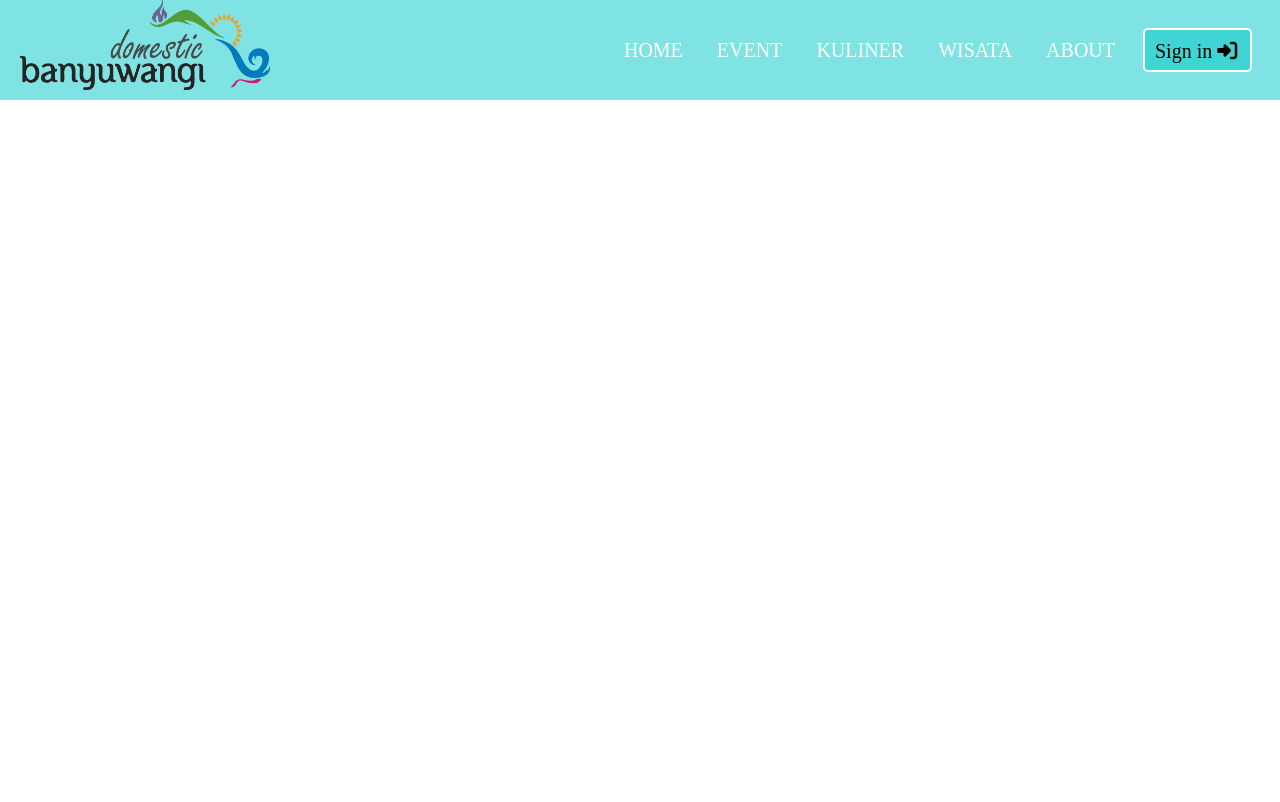
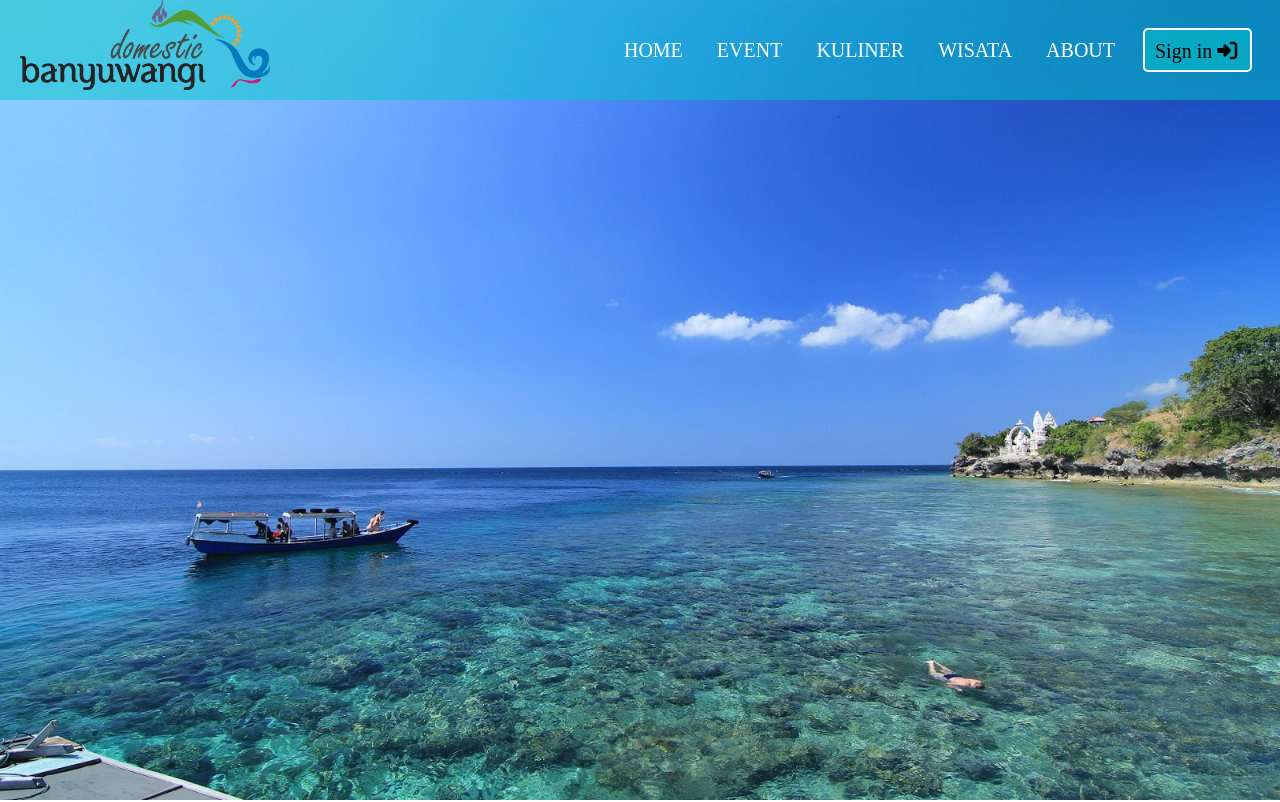
Before and after one commit to ardian027/ardian027.github.io, a plain HTML site: page halamanKuliner.html in a window 1280 px wide. Shown: the top 802 px of the page. Drawn offline with Linux system fonts and the light colour scheme.

Commit message:
Update kuliner.css

```diff
--- a/CSS/kuliner.css
+++ b/CSS/kuliner.css
@@ -18,14 +18,14 @@ body{
 	left: 0;
 	width: 100%;
 	height: 100vh;
-	background-image: url(File_Gambar/PULAU.jpeg);
+	background-image: url(../File_Gambar/PULAU.jpeg);
 	background-size: cover;
 }
 
 .page::before{
 	content: "";
 	filter: blur(5px);
-	background-image: url(File_Gambar/PULAU.jpeg);
+	background-image: url(../File_Gambar/PULAU.jpeg);
 	position: absolute;
 	top: 0;
 	left: 0;
```
